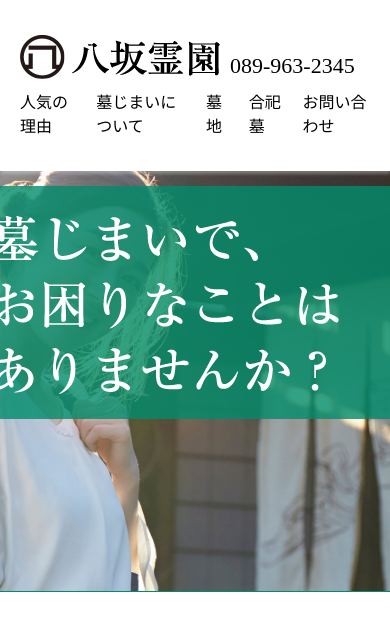
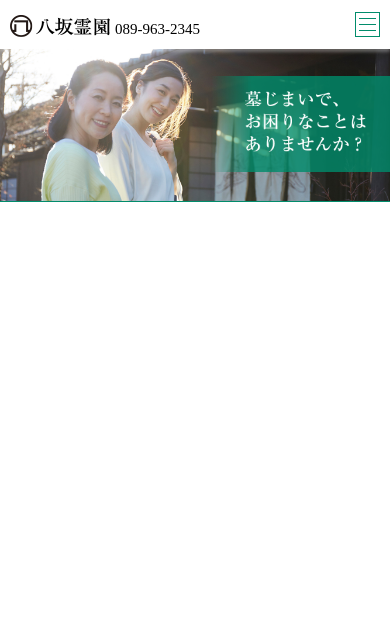
Before and after one commit to nyaming/yasaka-reien, a plain HTML site: page index.html in a window 390 px wide. Drawn offline with Linux system fonts and the light colour scheme.

Commit message:
Add files via upload

```diff
--- a/index.html
+++ b/index.html
@@ -17,7 +17,11 @@
           <a href="#">八坂霊園</a>
           <span class="tel">089-963-2345</span>
         </h1>
-
+        <div class="menu_btn">
+          <span></span>
+          <span></span>
+          <span></span>
+        </div>
         <nav class="nav">
           <ul>
             <li><a href="">人気の理由</a></li>
--- a/style.css
+++ b/style.css
@@ -85,11 +85,38 @@ img {
 }
 .tel {
   font-size: 2.2rem;
-/*   margin-right: auto; */
-  -ms-flex-item-align: /* flex-end;
-  -ms-grid-row-align: flex-end;
-  align-self: flex-end; */
+  line-height: 1.0;
 }
+.menu_btn {
+  display: none;
+  width: 25px;
+  height: 25px;
+  border: 1px solid #018C6B;
+  text-align: center;
+}
+.menu_btn > span {
+  display: block;
+  width: 17px;
+  height: 1px;
+  background-color: #018C6B;
+  margin: 5px auto;
+}
+/* .menu_btn::before,
+.menu_btn::after {
+  content: "";
+  display: inline-block;
+  width: 17px;
+  height: 1px;
+  background-color: #018C6B;
+  position: absolute;
+}
+.menu_btn::before {
+  top: 6.6666%;
+}
+.menu_btn::after {
+  bottom: 6.6666%;
+} */
+
 .nav {
   padding-top: 10px;
 }
@@ -126,7 +153,26 @@ img {
     margin-left: 0;
   }
 }
-
+@media screen and (max-width: 767px) {
+  .header .inner {
+    padding: 12px 10px;
+  }
+  .site_logo a {
+    width: 100px;
+    height: 22px;
+    margin-right: 5px;
+    margin-top: 3px;
+  }
+  .tel {
+    font-size: 1.5rem;
+  }
+  .menu_btn {
+    display: block;
+  }
+  .nav {
+    display: none;
+  }
+}
 /*---------------------
   ヒーロー
 --------------------- */
@@ -152,7 +198,7 @@ img {
 }
 .catch_box {
   width: 500px;
-  background: url("images/bg_mainvisual_txt01.png") repeat-y;
+  background: url(images/bg_mainvisual_txt01.png) repeat-y left top/ 100% 100%;
   padding: 30px 0 25px 100px;
   position: absolute;
   right: 0;
@@ -168,3 +214,30 @@ img {
   left: 100%;
   background: url("images/bg_mainvisual_txt02.png")repeat left center;
 }
+
+@media screen and (max-width: 767px) {
+  .main {
+    padding-top: 45px;
+  }
+  .hero {
+    height: 157px;
+    padding-top: 30px;
+  }
+  .catch_box {
+    width: 180px;
+    height: 96px;
+    padding: 15px 0 20px 35px;
+  }
+  .catch {
+    width: 121px;
+    height: 61px;
+  }
+}
+
+/*
+- SPのときだけ電話番号にtel:リンクつける方法
+
+- メニューボタンをCSSで作る（横線3つをどう作るかがわからなかった　はじめbefore/after疑似要素とspan1つの3つで並べて作ろうとしたけどうまくいかず、spanを3つならべて要素間のマージンを計算して指定した）
+
+- ドロワーメニューの実装
+*/
```
